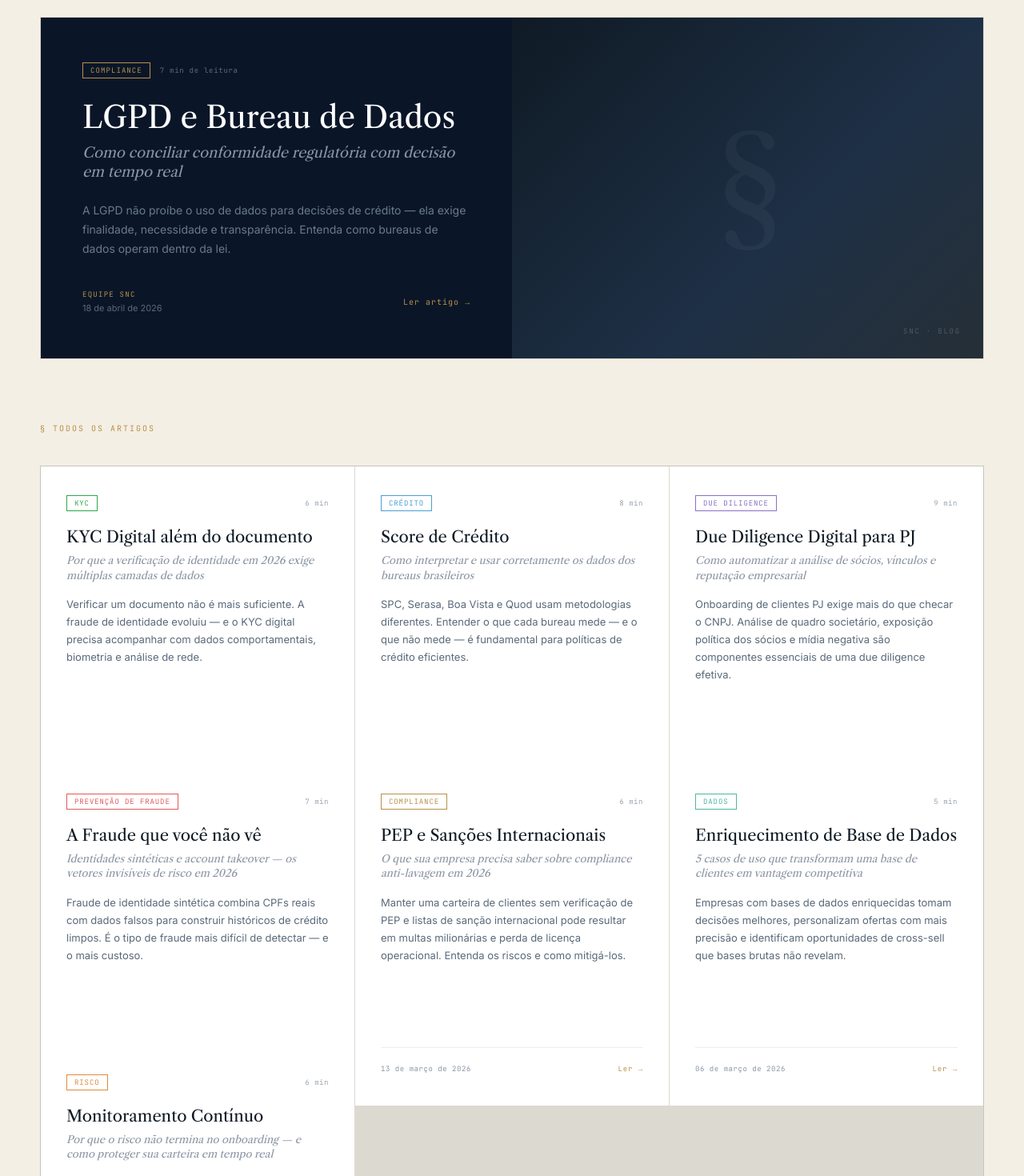
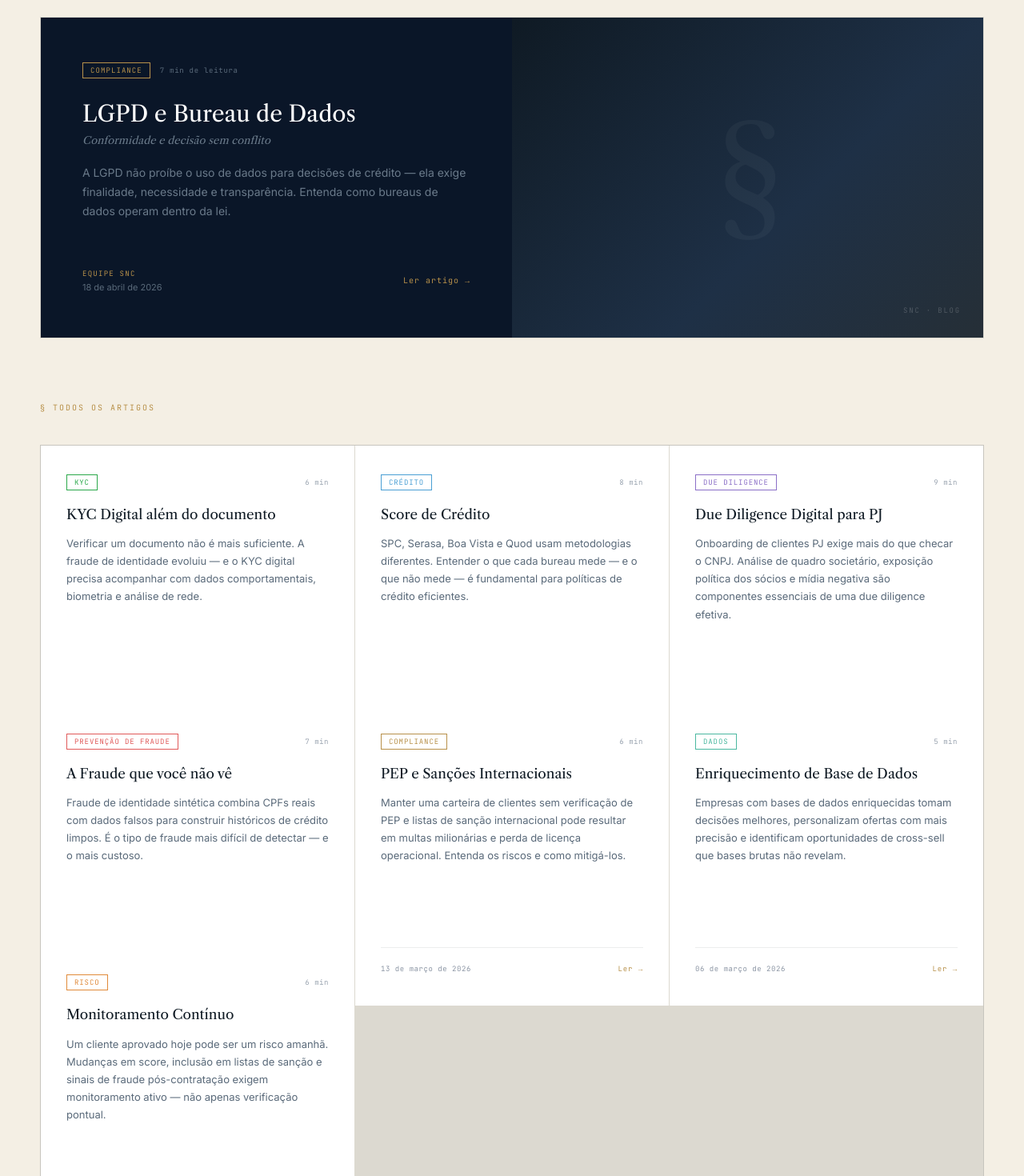
Before and after one commit to ctoutbank/snc-site, a Next.js app: page /blog in a window 1280 px wide. Shown: the part 1160-2630 px from the top of the page at 80% size. Built offline with nearby package versions, Linux system fonts and the light colour scheme.

Commit message:
fix(blog): tipografia proporcional — subtítulos em taglines curtas, tamanhos de fonte ajustados (card 17px, destaque 30px, hero artigo 36px)

```diff
--- a/src/app/blog/page.tsx
+++ b/src/app/blog/page.tsx
@@ -116,14 +116,14 @@ export default function BlogPage() {
                   <h2 style={{
                     fontFamily: "'Libre Caslon Text', serif",
                     fontWeight: 400,
-                    fontSize: 'clamp(26px, 3vw, 40px)',
+                    fontSize: 'clamp(22px, 2.2vw, 30px)',
                     color: '#fff',
-                    lineHeight: 1.1,
-                    margin: '0 0 12px',
+                    lineHeight: 1.15,
+                    margin: '0 0 8px',
                   }}>
                     {featured.title}
                   </h2>
-                  <p style={{ fontFamily: "'Libre Caslon Text', serif", fontStyle: 'italic', fontSize: 18, color: '#8a94a3', lineHeight: 1.3, margin: '0 0 24px' }}>
+                  <p style={{ fontFamily: "'Libre Caslon Text', serif", fontStyle: 'italic', fontSize: 13, color: '#6a7a8a', lineHeight: 1.4, margin: '0 0 20px', letterSpacing: '.01em' }}>
                     {featured.subtitle}
                   </p>
                   <p style={{ fontSize: 14, color: '#6a7a8a', lineHeight: 1.7, margin: 0 }}>
@@ -217,16 +217,13 @@ export default function BlogPage() {
                   <h3 style={{
                     fontFamily: "'Libre Caslon Text', serif",
                     fontWeight: 400,
-                    fontSize: 20,
+                    fontSize: 17,
                     color: 'var(--snc-ink)',
-                    lineHeight: 1.2,
-                    margin: '0 0 8px',
+                    lineHeight: 1.25,
+                    margin: '0 0 14px',
                   }}>
                     {post.title}
                   </h3>
-                  <p style={{ fontFamily: "'Libre Caslon Text', serif", fontStyle: 'italic', fontSize: 13, color: '#8a94a3', margin: '0 0 16px', lineHeight: 1.4 }}>
-                    {post.subtitle}
-                  </p>
                   <p style={{ fontSize: 13, color: '#5a6a7a', lineHeight: 1.7, margin: 0, flex: 1 }}>
                     {post.excerpt}
                   </p>
--- a/src/data/blog-data.ts
+++ b/src/data/blog-data.ts
@@ -16,7 +16,7 @@ export const BLOG_POSTS: BlogPost[] = [
   {
     slug: 'lgpd-e-bureau-de-dados-como-conciliar',
     title: 'LGPD e Bureau de Dados',
-    subtitle: 'Como conciliar conformidade regulatória com decisão em tempo real',
+    subtitle: 'Conformidade e decisão sem conflito',
     date: '2026-04-18',
     category: 'Compliance',
     author: 'Equipe SNC',
@@ -36,7 +36,7 @@ export const BLOG_POSTS: BlogPost[] = [
   {
     slug: 'kyc-digital-alem-do-documento',
     title: 'KYC Digital além do documento',
-    subtitle: 'Por que a verificação de identidade em 2026 exige múltiplas camadas de dados',
+    subtitle: 'Verificação multicamada em tempo real',
     date: '2026-04-10',
     category: 'KYC',
     author: 'Equipe SNC',
@@ -55,7 +55,7 @@ export const BLOG_POSTS: BlogPost[] = [
   {
     slug: 'score-de-credito-como-interpretar',
     title: 'Score de Crédito',
-    subtitle: 'Como interpretar e usar corretamente os dados dos bureaus brasileiros',
+    subtitle: 'Quatro bureaus, uma leitura unificada',
     date: '2026-04-03',
     category: 'Crédito',
     author: 'Equipe SNC',
@@ -74,7 +74,7 @@ export const BLOG_POSTS: BlogPost[] = [
   {
     slug: 'due-diligence-digital-para-pj',
     title: 'Due Diligence Digital para PJ',
-    subtitle: 'Como automatizar a análise de sócios, vínculos e reputação empresarial',
+    subtitle: 'Sócios, vínculos e reputação automatizados',
     date: '2026-03-27',
     category: 'Due Diligence',
     author: 'Equipe SNC',
@@ -93,7 +93,7 @@ export const BLOG_POSTS: BlogPost[] = [
   {
     slug: 'prevencao-fraude-invisivel',
     title: 'A Fraude que você não vê',
-    subtitle: 'Identidades sintéticas e account takeover — os vetores invisíveis de risco em 2026',
+    subtitle: 'Identidades sintéticas e account takeover',
     date: '2026-03-20',
     category: 'Prevenção de Fraude',
     author: 'Equipe SNC',
@@ -112,7 +112,7 @@ export const BLOG_POSTS: BlogPost[] = [
   {
     slug: 'pep-e-sancoes-o-que-sua-empresa-precisa-saber',
     title: 'PEP e Sanções Internacionais',
-    subtitle: 'O que sua empresa precisa saber sobre compliance anti-lavagem em 2026',
+    subtitle: 'AML e compliance anti-lavagem em 2026',
     date: '2026-03-13',
     category: 'Compliance',
     author: 'Equipe SNC',
@@ -131,7 +131,7 @@ export const BLOG_POSTS: BlogPost[] = [
   {
     slug: 'enriquecimento-de-base-casos-de-uso',
     title: 'Enriquecimento de Base de Dados',
-    subtitle: '5 casos de uso que transformam uma base de clientes em vantagem competitiva',
+    subtitle: '5 casos que geram vantagem real',
     date: '2026-03-06',
     category: 'Dados',
     author: 'Equipe SNC',
@@ -151,7 +151,7 @@ export const BLOG_POSTS: BlogPost[] = [
   {
     slug: 'monitoramento-continuo-pos-onboarding',
     title: 'Monitoramento Contínuo',
-    subtitle: 'Por que o risco não termina no onboarding — e como proteger sua carteira em tempo real',
+    subtitle: 'Risco que muda depois do onboarding',
     date: '2026-02-27',
     category: 'Risco',
     author: 'Equipe SNC',
```
Also changed, not shown: src/app/blog/[slug]/page.tsx (+21 -9 lines).
